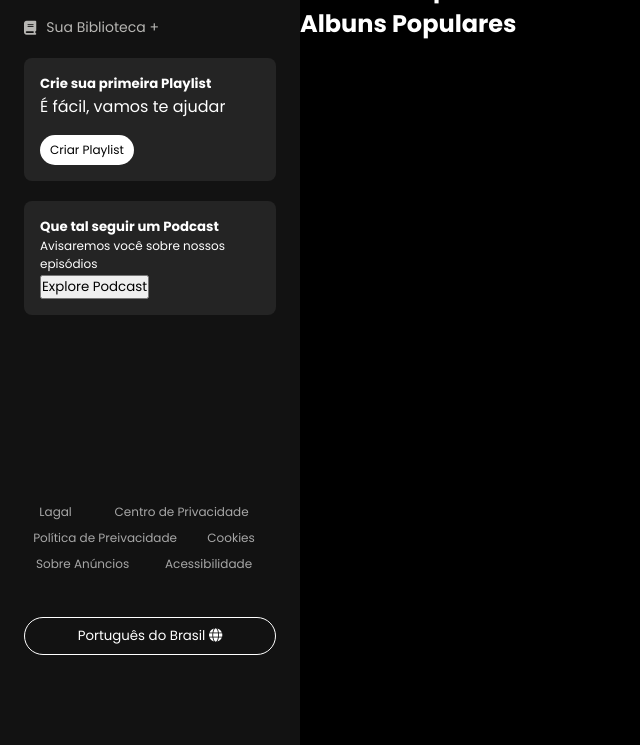
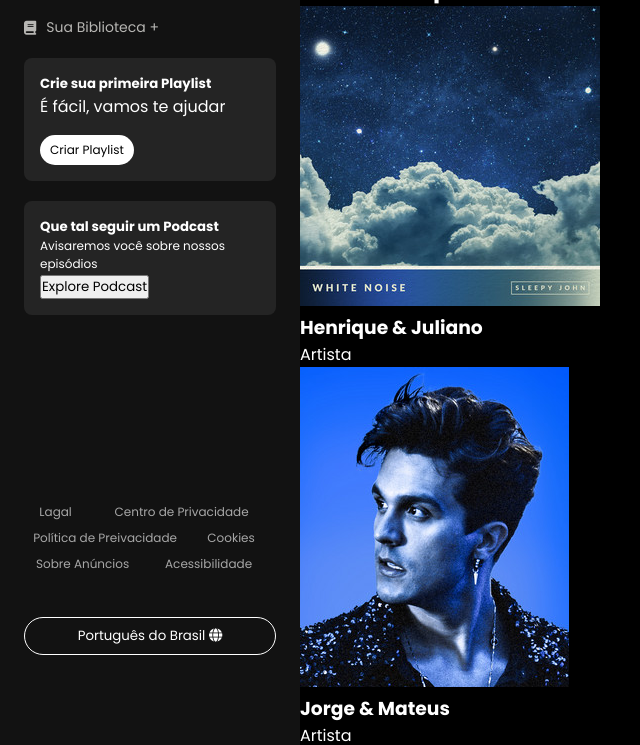
Before and after one commit to LeinaCaroline/Spotify, a plain HTML site: page index.html in a window 1280 px wide. Shown: the part 55-800 px from the top of the page, without its empty margins (0-640 px from the left). Drawn offline with Linux system fonts and the light colour scheme.

Commit message:
Criação da grade de artistas e albuns

```diff
--- a/index.html
+++ b/index.html
@@ -79,6 +79,11 @@
 
     <script src="./script.js"></script>
 
+
 </body>
 
+
+<img src="" alt="">
+
+
 </html>
--- a/script.js
+++ b/script.js
@@ -2,35 +2,64 @@
 document.addEventListener('DOMContentLoaded', ()=>{
 
     const artistsData = [
-        { name: 'Henrique & Juliano', image: './img/artista-henrique-juliano.jpeg'},
-        { name: 'Jorge & Mateus', image: './img/artista-jorge-mateus.jpeg' },
-        { name: 'Zé Neto & Cristiano', image: './img/artista-ze-neto.jpeg' },
-        { name: 'Gusttavo Lima', image: './img/artista-gustavo-limma.jpeg'},
-        { name: 'Luan Santana', image: './img/artista-luan-santana.jpeg' },
-        { name: 'Matheus & Kauan', image: './img/artista-mateus-kauan.jpeg' }
+        { name: 'Henrique & Juliano',image:'./img/album-white-noise.jpg'},
+        { name: 'Jorge & Mateus', image:'./img/artista-luan-santana.jpg'},
+        { name: 'Zé Neto & Cristiano', image:'./img/album-white-noise.jpg'},
+        { name: 'Gusttavo Lima', image: './img/artista-luan-santana.jpg'},
+        { name: 'Luan Santana', image: './img/album-white-noise.jpg'},
+        { name: 'Matheus & Kauan', image: './img/artista-luan-santana.jpg'}
 
         ];
 
         const albumsData = [
-            { name: 'White Noise (Sleep & Relaxation Sounds)', artist: 'Sleepy John', image: './img/album-white-noise.jpeg' },
-            { name: 'O Céu Explica Tudo (Ao Vivo)', artist: 'Henrique & Juliano', image: './img/album-ceu-explica.jpeg' },
-            { name: 'Nada como um dia após o outro', artist: 'Racionais', image: './img/album-vida-loka.jpeg' },
-            { name: 'HIT ME HARD AND SOFT', artist: 'Billie Eilish', image:'./img/album-hit-me.jpeg' },
-            { name: 'CAJU', artist: 'Liniker', image: './img/album-caju.jpeg' },
-            { name: 'Escândalo Íntimo', artist: 'Luísa Sonza', image:'./img/album-escandalo.jpeg' }
+            { name: 'White Noise (Sleep & Relaxation Sounds)', artist: 'Sleepy John', image: './img/album-white-noise.jpg' },
+            { name: 'O Céu Explica Tudo (Ao Vivo)', artist: 'Henrique & Juliano', image: './img/artista-luan-santana.jpg'},
+            { name: 'Nada como um dia após o outro', artist: 'Racionais', image: './img/album-white-noise.jpg'},
+            { name: 'HIT ME HARD AND SOFT', artist: 'Billie Eilish', image:'./img/artista-luan-santana.jpg' },
+            { name: 'CAJU', artist: 'Liniker', image: './img/album-white-noise.jpg' },
+            { name: 'Escândalo Íntimo', artist: 'Luísa Sonza', image:'./img/artista-luan-santana.jpg' }
 
             ];
 
-            const artistGrid = document.querySelector('./artists-grid')
-            const albumsGrid = dcument.querySelector('./albums-grid')
 
-            artistsData.forEach( artist =>{
+
+            const artistsGrid = document.querySelector('.artists-grid')
+            const albumsGrid = document.querySelector('.albums-grid')
+
+            artistsData.forEach( artist =>{       //perceba que aqui ele está criando 6 divs já que estamos usando forEach
                 const artistCard = document.createElement('div')
                 artistCard.classList.add('artist-card')
 
+                artistCard.innerHTML = `
+                <img src = "${artist.image}" alt = "imagem de ${artist.name}">
 
-                artistCard.innerHTML = ` `
+                <h3>${artist.name}</h3>
+                <p>Artista</p>
+
+                `
+
+                artistsGrid.appendChild(artistCard)
 
             })
 
+
+            albumsData.forEach(albums => {
+                const albumCard = document.createElement('div')
+                albumCard.classList.add('album-card')
+
+                albumCard.innerHTML = `
+                    <img src= "${albums.image}" alt= "imagem de ${albums.name}">
+                    <p>Album</p>
+
+                `
+
+                albumsGrid.appendChild(albumCard)
+
+            })
+
+
+
+
+
+
 })
```
